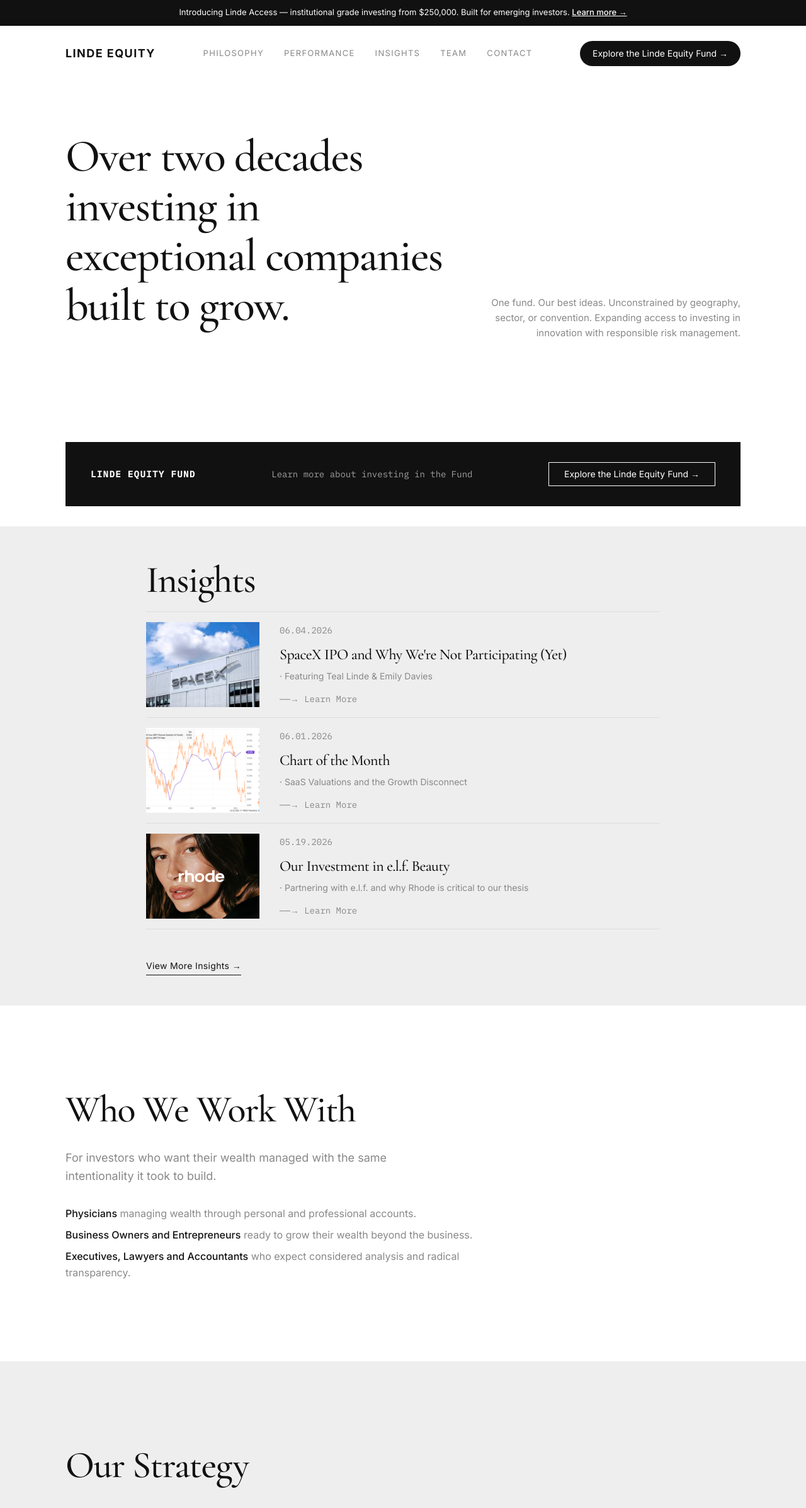
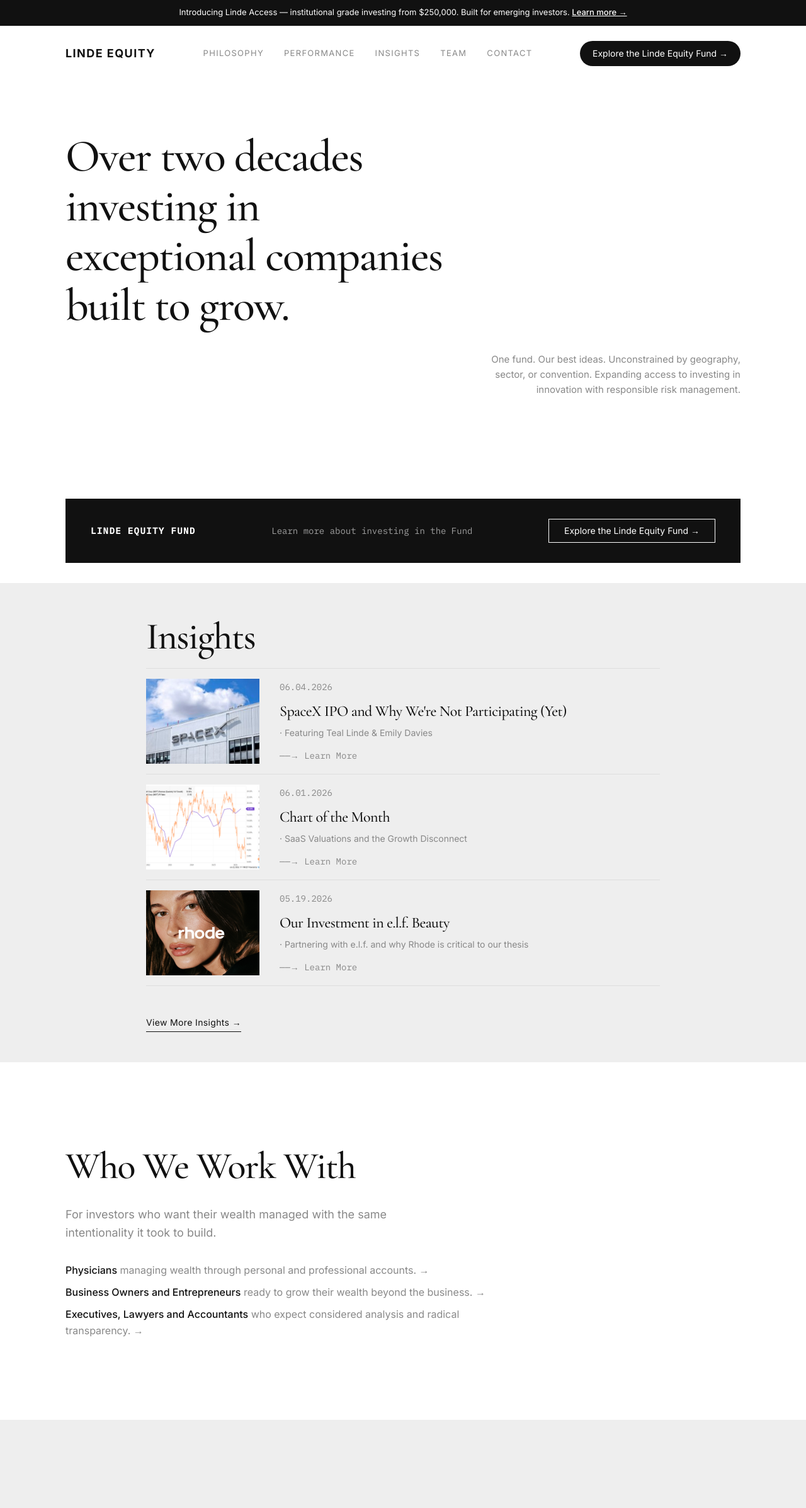
Before and after one commit to emilydavies-lab/Breakout-Stock-Screener-, a Next.js app: page / in a window 1280 px wide. Shown: the top 2395 px of the page at 63% size. Built offline with nearby package versions, Linux system fonts and the light colour scheme.

Commit message:
Add hover arrows to Who We Work With rows, push hero subhead lower
- Each Who We Work With row gets a trailing muted arrow and darkens
  with an underline on hover to signal clickability
- Hero subhead offset increased so it anchors near the bottom of the
  section, well below the headline

```diff
--- a/app/page.tsx
+++ b/app/page.tsx
@@ -70,7 +70,7 @@ export default function Home() {
               Over two decades investing in exceptional companies built to
               grow.
             </h1>
-            <div className="max-w-[400px] sm:pt-[260px]">
+            <div className="max-w-[400px] sm:pt-[350px]">
               <p className="text-right font-body text-[15px] leading-relaxed text-ink-soft">
                 One fund. Our best ideas. Unconstrained by geography, sector,
                 or convention. Expanding access to investing in innovation
@@ -144,10 +144,11 @@ export default function Home() {
               <li key={type}>
                 <Link
                   href={href}
-                  className="transition-opacity hover:opacity-60"
+                  className="inline-block border-b border-transparent text-ink-soft transition-colors hover:border-ink-soft hover:text-ink"
                 >
                   <span className="font-medium text-ink">{type}</span>{" "}
-                  {description}
+                  {description}{" "}
+                  <span className="text-ink-soft">&rarr;</span>
                 </Link>
               </li>
             ))}
```
